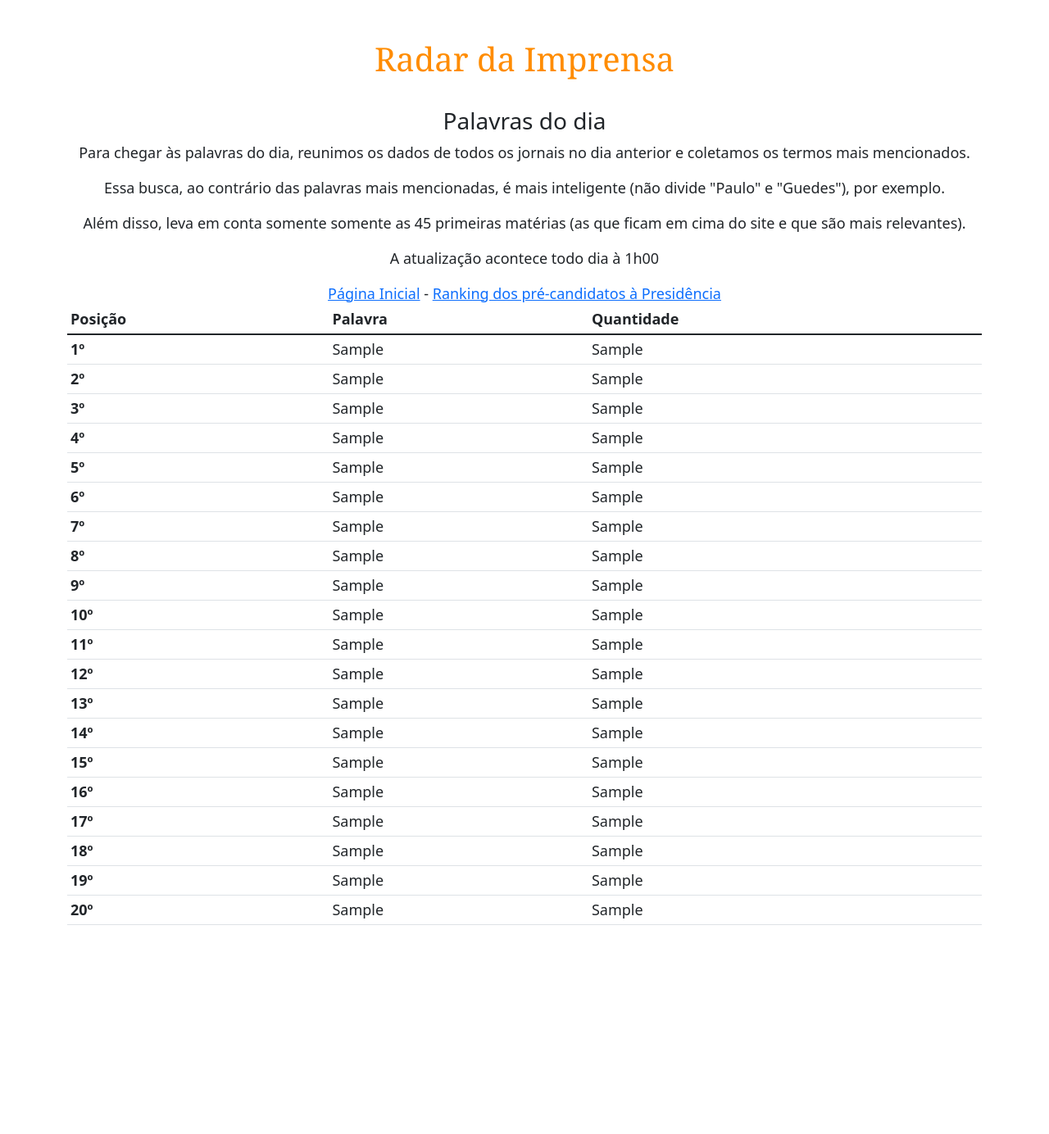
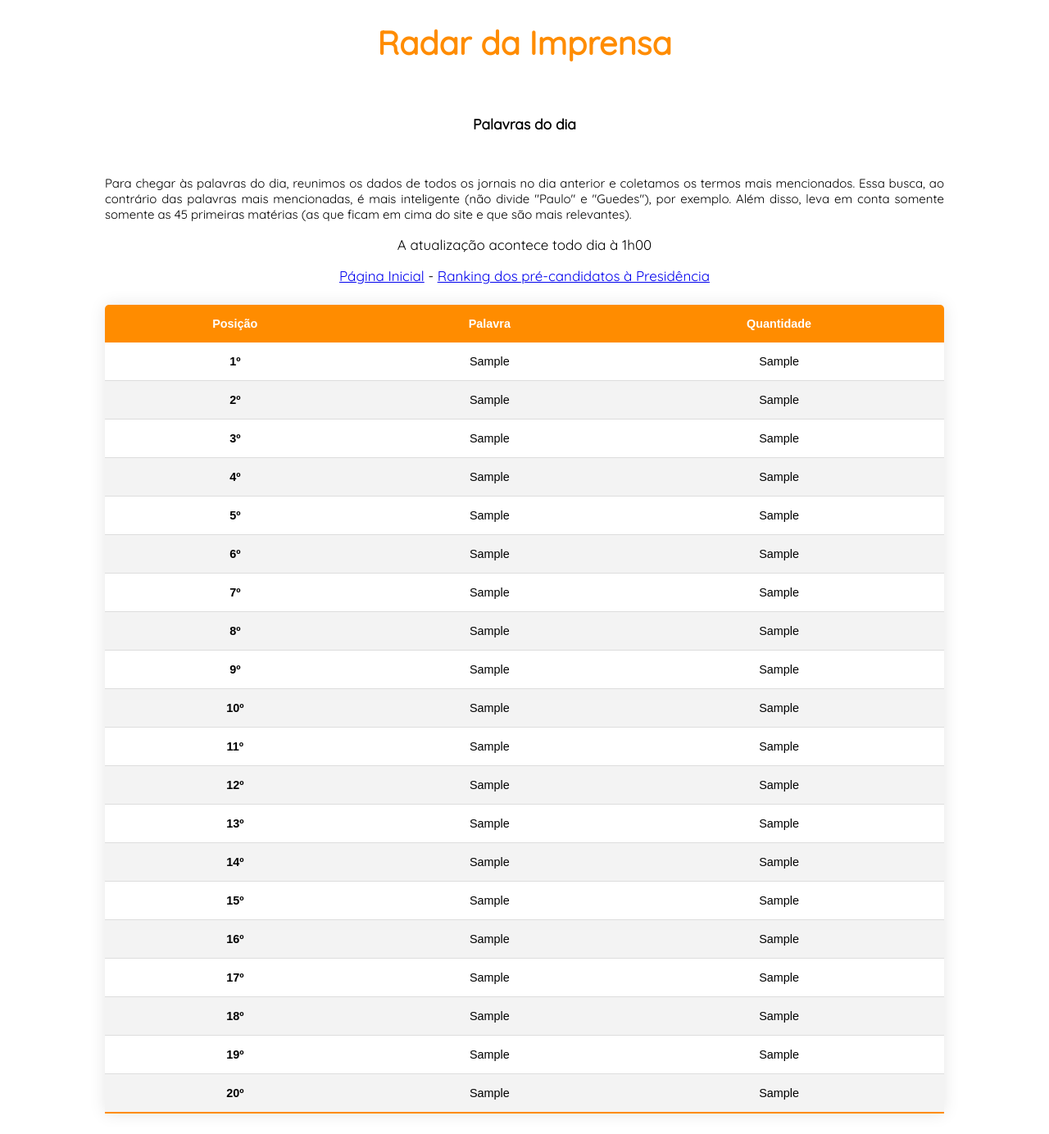
Before and after one commit to victorfariassb/iPrensa, a Flask app: template templates/palavra_dia.html in a window 1280 px wide. Shown: the whole page at 82% size. Before the commit the page ends 1129 px from the top, so only its background shows below. Run offline with Flask 2, Linux system fonts and the light colour scheme; the template is opened without the code that fills it: most values are stand-ins (such as "Sample title", 1, 10 or a date in 2020); parts of the project's set-up code (start-up, migrations or seed data) failed here and were passed over.

Commit message:
Update palavra_dia.html

```diff
--- a/templates/palavra_dia.html
+++ b/templates/palavra_dia.html
@@ -1,32 +1,84 @@
 <!DOCTYPE html>
 <html>
 <head>
-  <br/>
-  <link href="https://cdn.jsdelivr.net/npm/bootstrap@5.1.3/dist/css/bootstrap.min.css" rel="stylesheet" integrity="sha384-1BmE4kWBq78iYhFldvKuhfTAU6auU8tT94WrHftjDbrCEXSU1oBoqyl2QvZ6jIW3" crossorigin="anonymous">
   <title>Radar da Imprensa</title>
+  <style>
+        @import url('https://fonts.googleapis.com/css2?family=Quicksand&display=swap');
+        body{
+    background-color: rgb(255, 255, 255);
+    text-align: center;
+    margin-inline: 10%;
+    font-family: "Quicksand", sans-serif;
+}
+.titulo{
+    color: darkorange;
+    font-size: 20px;
+}
+.descricao{
+    font-size: 15px;
+    text-align: justify;
+}
+.paragrafo{
+    font-size: 15px;
+}
+.secao{
+    font-size: 17px;
+    text-align: center;
+}
+.content-table{
+    width: 100%;
+    border-collapse: collapse;
+    font-family: "Arial";
+    margin: 25px 0;
+    font-size: 0.9em;
+    min-width: 400px;
+    border-radius: 5px 5px 0 0;
+    overflow: hidden;
+    box-shadow: 0 0 20px rgba(0, 0, 0, 0.1);
+}
+.content-table thead tr{
+    background-color: darkorange;
+    color: white;
+    text-align: center;
+    font-weight: bold;
+}
+.content-table th,
+.content-table td{
+    padding: 15px 17px;
+}
+.content-table tbody tr{
+    border-bottom: 1px solid #ddd;
+}
+.content-table tbody tr:nth-of-type(even){
+    background-color: #f3f3f3;
+}
+.content-table tbody tr:last-of-type{
+    border-bottom: 2px solid darkorange;
+}
+    </style>
 </head>
 <body>
-  <center>
-    <font face="Cambria">
-      <font color="#FF8C00">
-        <br/>
-        <h1>Radar da Imprensa</h1>
-      </font>
-    </font>
-    <div>
-      <div class="container">
-        <div class="row justify-content-lg-center">
-      <font ="Calibri"><font size=4>
-        <br/>
+  <div class="titulo">
+      <h1>Radar da Imprensa</h1>
+  </div>
+    <div class="paragrafo">
+      <br>
         <h3>Palavras do dia</h3>
-        <p>Para chegar às palavras do dia, reunimos os dados de todos os jornais no dia anterior e coletamos os termos mais mencionados.</p>
-        <p>Essa busca, ao contrário das palavras mais mencionadas, é mais inteligente (não divide "Paulo" e "Guedes"), por exemplo.</p>
-        <p>Além disso, leva em conta somente somente as 45 primeiras matérias (as que ficam em cima do site e que são mais relevantes).</p>
+      <br>
+  </div>
+  <div class="descricao">
+        <p>
+          Para chegar às palavras do dia, reunimos os dados de todos os jornais no dia anterior e coletamos os termos mais mencionados.
+           Essa busca, ao contrário das palavras mais mencionadas, é mais inteligente (não divide "Paulo" e "Guedes"), por exemplo.
+           Além disso, leva em conta somente somente as 45 primeiras matérias (as que ficam em cima do site e que são mais relevantes).
+    </p>
+  </div>
+    <div class="secao">
         <p>A atualização acontece todo dia à 1h00</p>
         <a href="/">Página Inicial</a> - <a href="/ranking_candidatos">Ranking dos pré-candidatos à Presidência</a>
         <br/>
         </div>
-        <table class="table table-striped  table-sm">
+        <table class="content-table">
             <thead>
               <tr>
                 <th scope="col">Posição</th>
@@ -34,7 +86,7 @@
                 <th scope="col">Quantidade</th>
                 </tr>
             </thead>
-            <thead>
+            <tbody>
               <tr>
                 <th scope="row">1º</th>
                 <td>{{ pa1 }}</td>
@@ -135,10 +187,7 @@
                 <td>{{ pa20 }}</td>
                 <td>{{ qu20 }}</td>
               </tr>
-              </thead>
+              </tbody>
           </table>
-          </font>
-        </div>
-      </div>
   </body>
   </html>
```
